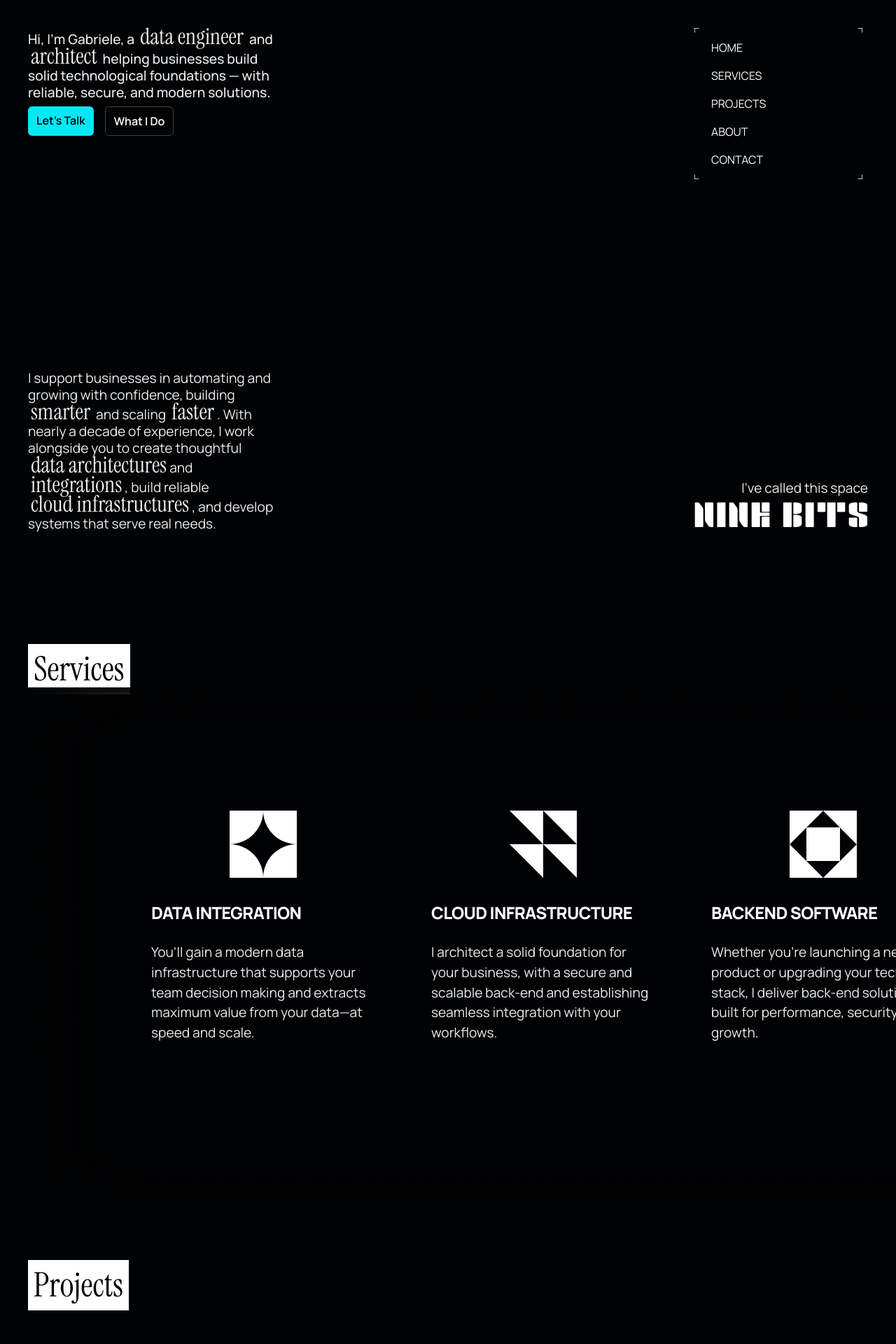
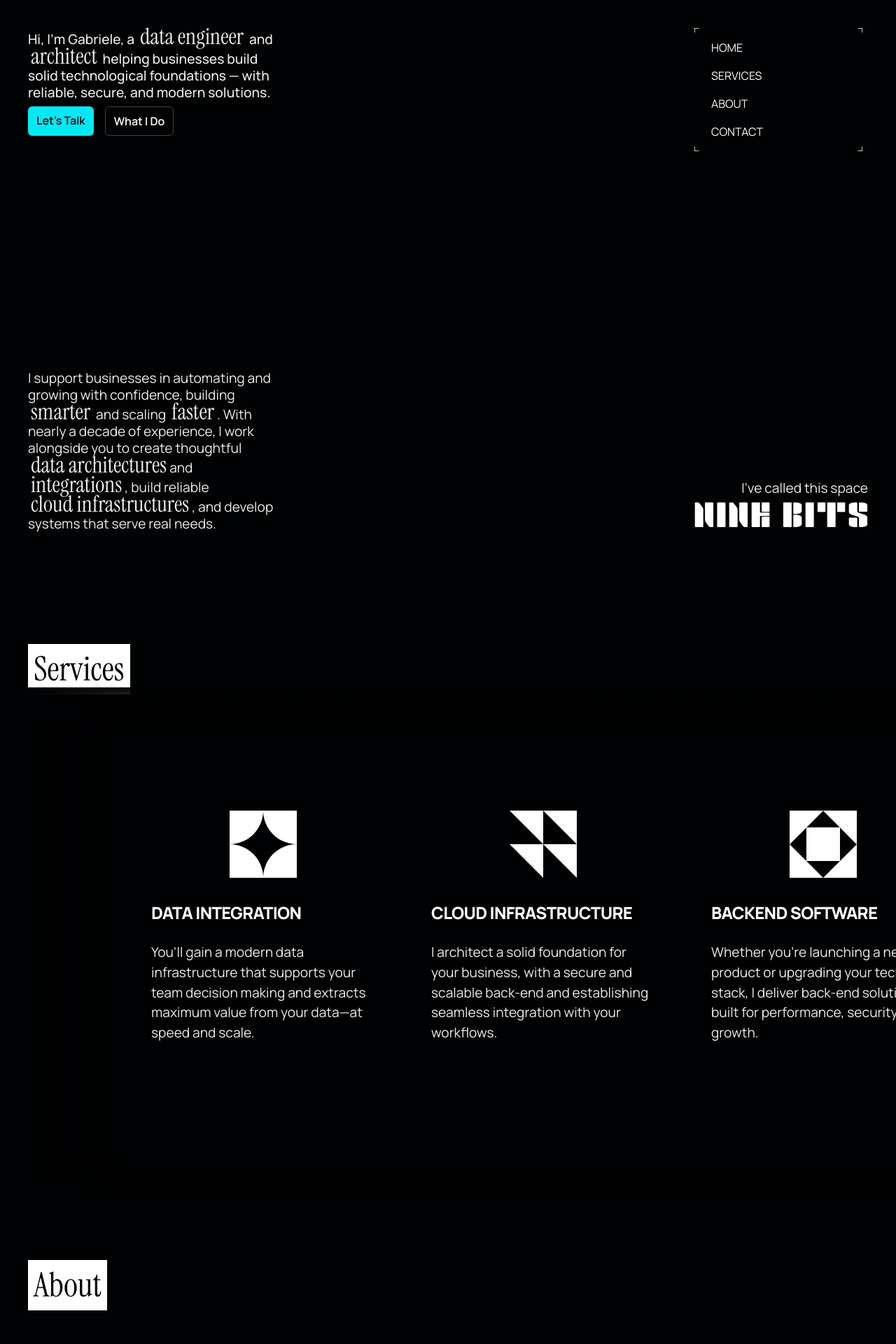
Before and after one commit to gabrielecodes/9bitssystems, a Next.js app: page / in a window 1280 px wide. Shown: the top 1920 px of the page at 70% size. Built offline with nearby package versions, Linux system fonts and the light colour scheme.

Commit message:
remove projects

```diff
--- a/src/app/nav.tsx
+++ b/src/app/nav.tsx
@@ -33,11 +33,11 @@ function TopNav() {
               Services
             </Link>
           </li>
-          <li className="h-full flex items-center">
+          {/* <li className="h-full flex items-center">
             <Link href={"#projects"} className="flex items-center">
               Projects
             </Link>
-          </li>
+          </li> */}
           <li className="h-full flex items-center">
             <Link href={"#about"} className="flex items-center">
               About
@@ -95,7 +95,7 @@ function SideNav() {
               </span>
             </Link>
           </li>
-          <li className="w-full h-full">
+          {/* <li className="w-full h-full">
             <Link
               href={"#projects"}
               className="w-full h-10 flex items-center hover:text-background hover:bg-blue-neon hover:animate-[neon-blink_5s_infinite_alternate] group/services p-4 rounded-md"
@@ -105,7 +105,7 @@ function SideNav() {
                 &rarr;
               </span>
             </Link>
-          </li>
+          </li> */}
           <li className="w-full h-full">
             <Link
               href={"#about"}
--- a/src/app/page.tsx
+++ b/src/app/page.tsx
@@ -21,8 +21,8 @@ export default function Home() {
       <div className="w-0 xl:h-20 h-10"></div>
       <Services />
       <div className="w-0 xl:h-20 h-10"></div>
-      <Projects />
-      <div className="w-0 xl:h-20 h-10"></div>
+      {/* <Projects />
+      <div className="w-0 xl:h-20 h-10"></div> */}
       <Experience />
       <div className="xl:h-20 h-10"></div>
       <Contact />
```
